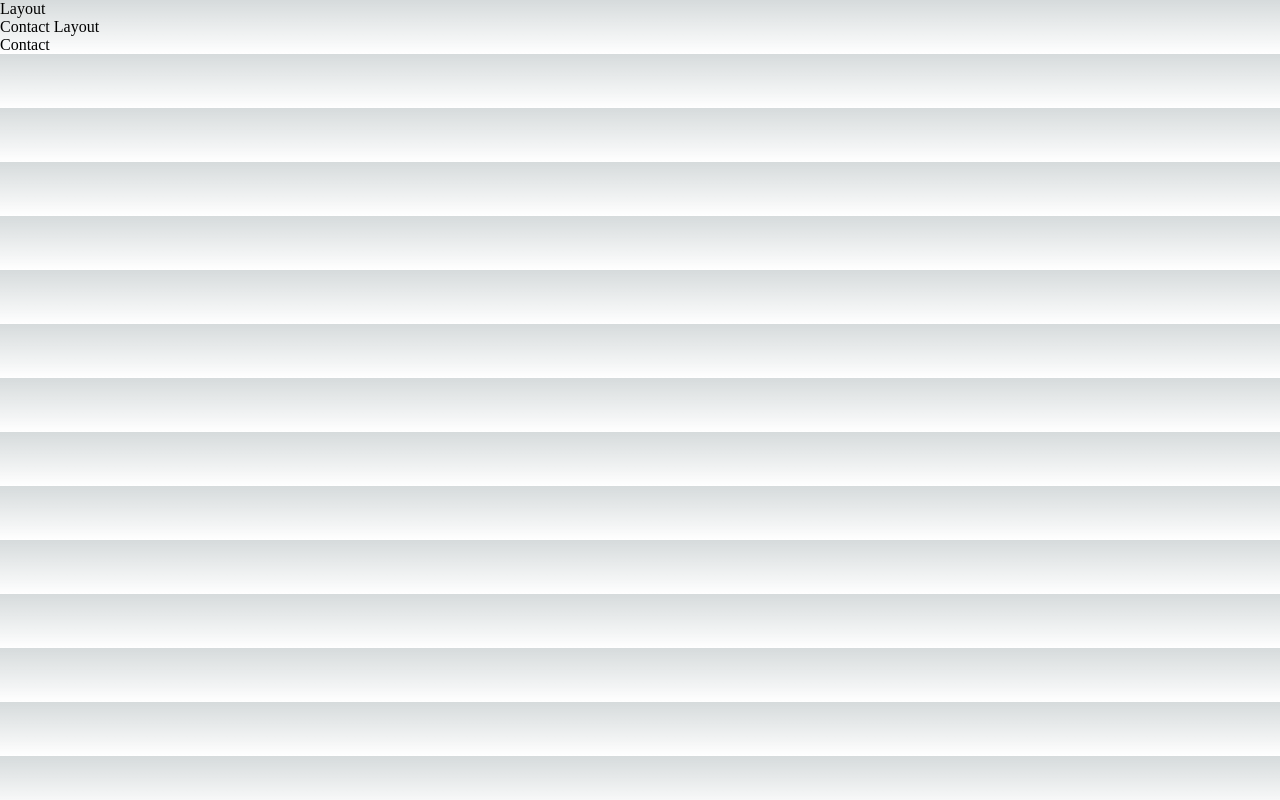
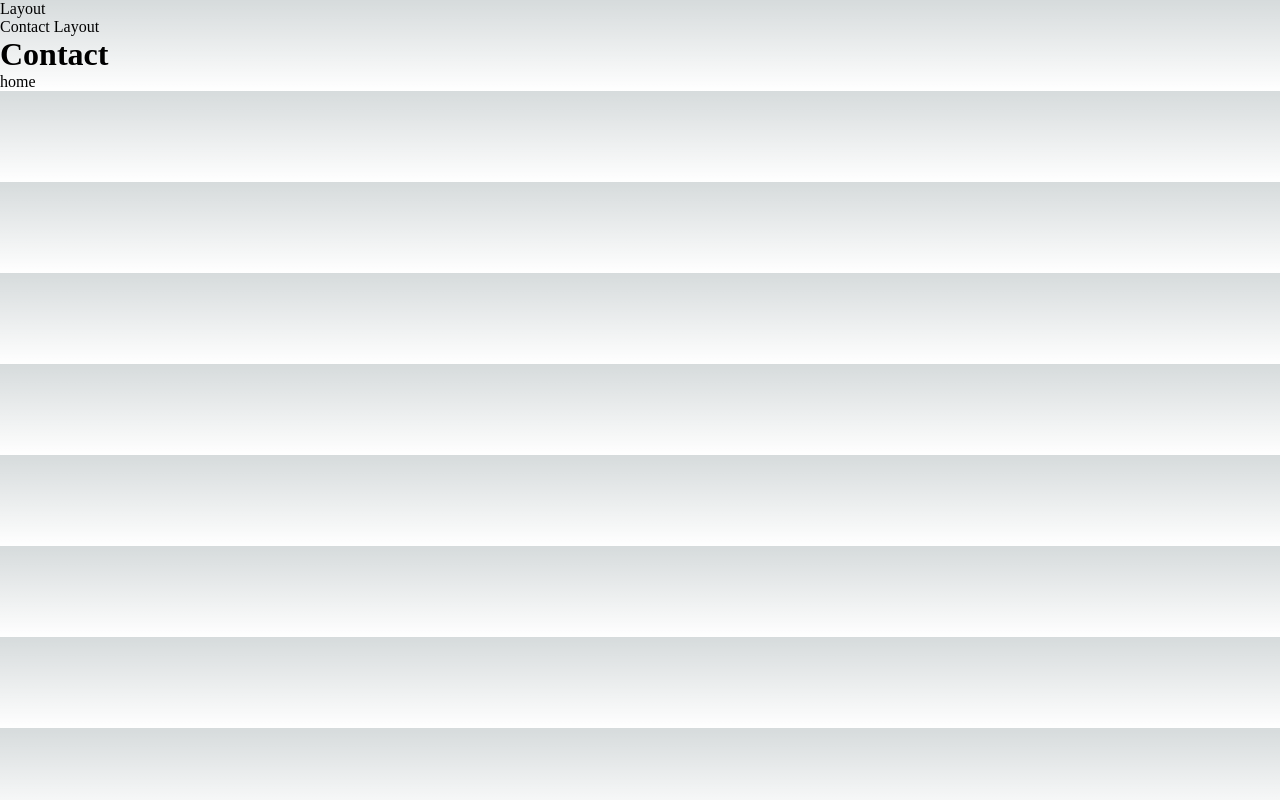
Before and after one commit to prateekvarma/nextjs-portfolio, a Next.js app: page /contact in a window 1280 px wide. Built offline with nearby package versions, Linux system fonts and the light colour scheme.

Commit message:
Simple navigation using Link component

```diff
--- a/src/app/contact/page.tsx
+++ b/src/app/contact/page.tsx
@@ -1,3 +1,10 @@
+import Link from "next/link"
+
 export default function Contact() {
-  return <div>Contact</div>
+  return (
+    <div>
+      <h1>Contact</h1>
+      <Link href="/">home</Link>
+    </div>
+  )
 }
```
